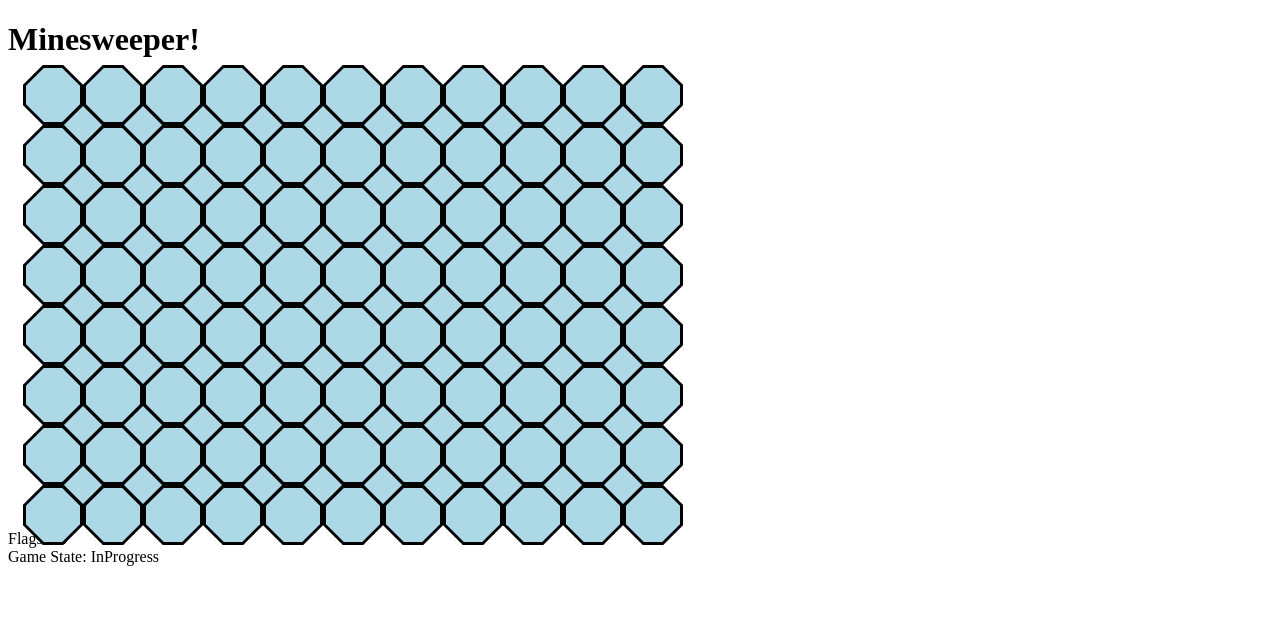
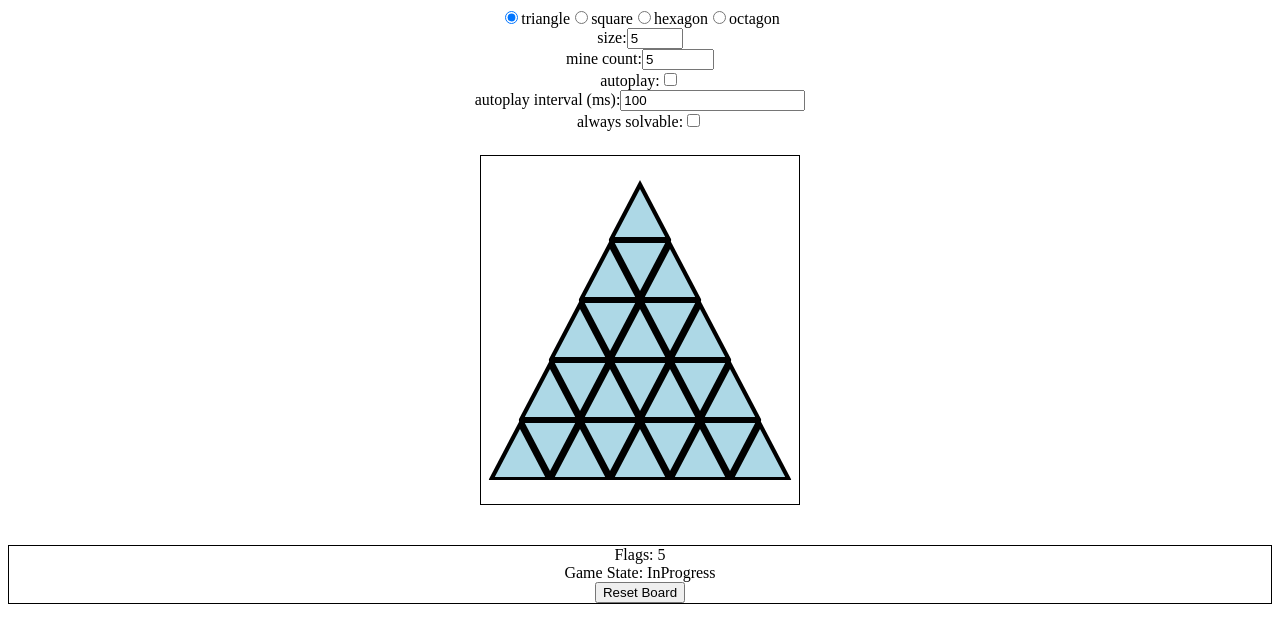
Before and after one commit to hudson-pace/minesweeper, a React app: page / in a window 1280 px wide. Built offline with nearby package versions, Linux system fonts and the light colour scheme.

Commit message:
Do some refactoring, get into working order, and add inputs for settings to page.

```diff
--- /dev/null
+++ b/src/Grid.js
@@ -0,0 +1,166 @@
+import { useEffect, useState } from "react";
+import autoplay from './autoplay';
+import { countFlagsAroundIndex, getIndexListAroundTile, generateEmptyGrid, GameState, calculateGameState, getRandomTile, initializeGrid, getRows } from "./gridUtils";
+import Tile from './Tile';
+
+
+
+
+
+const showTile = (index, grid) => {
+  const tile = {...grid.data[index]};
+  tile.exposed = true;
+  grid.data[index] = tile;
+  if (tile.value === 0) {
+    getIndexListAroundTile(index, grid, 2).forEach((i) => {
+      if (!grid.data[i].exposed && !grid.data[i].flagged) {
+        showTile(i, grid);
+      }
+    });
+  }
+}
+
+const showNeighbors = (index, grid) => {
+  let change = false;
+  getIndexListAroundTile(index, grid, 2).forEach((i) => {
+    if (!grid.data[i].exposed && !grid.data[i].flagged) {
+      change = true;
+      showTile(i, grid);
+    }
+  });
+  return change;
+}
+
+
+
+
+
+const clickOnTile = (e, index, newGrid) => {
+  let change = false;
+  if (!newGrid.initialized) {
+    initializeGrid(newGrid, index, newGrid.guaranteedSolvable);
+    change = true;
+  }
+  if (!newGrid.data[index].exposed && !newGrid.data[index].flagged) {
+    change = true;
+    showTile(index, newGrid);
+  } else if (e.buttons === 2 && newGrid.data[index].exposed && newGrid.data[index].value === countFlagsAroundIndex(index, newGrid)) {
+    change = showNeighbors(index, newGrid) || change;
+  }
+  return change;
+}
+
+const completeTurn = (clickTargets, flagTargets, e, grid, setGrid, flagCount) => {
+  const newGrid = { ...grid }
+  let change = false;
+  clickTargets.forEach((target) => {
+    change = clickOnTile(e, target, newGrid) || change;
+  });
+  flagTargets.forEach((target) => {
+    change = rightClickOnTile(target, newGrid, flagCount) || change;
+  });
+
+  if (change) {
+    setGrid(newGrid);
+  }
+}
+
+const handleClickOnTile = (e, index, grid, setGrid, gameState, flagCount) => {
+  if (gameState === GameState.InProgress) {
+    completeTurn([index], [], e, grid, setGrid, flagCount);
+  }
+}
+
+const rightClickOnTile = (index, grid, flagCount) => {
+  if ((flagCount > 0 || grid.data[index].flagged) && !grid.data[index].exposed) {
+    const tile = {...grid.data[index]};
+    tile.flagged = !tile.flagged;
+    grid.data[index] = tile;
+    return true;
+  }
+  return false;
+}
+const handleRightClickOnTile = (e, index, grid, setGrid, flagCount, gameState) => {
+  e.preventDefault();
+  if (gameState === GameState.InProgress) {
+    completeTurn([], [index], e, grid, setGrid, flagCount);
+  }
+}
+
+const handleRefreshClick = (setGrid, width, height, mineCount, guaranteedSolvable, shape) => {
+  setGrid(generateEmptyGrid(width, height, mineCount, guaranteedSolvable, shape));
+}
+export default function Grid(props) {
+  const { width, height, mineCount, shouldAutoplay, interval, guaranteedSolvable, shape } = props;
+  const [grid, setGrid] = useState(() => {
+    return generateEmptyGrid(width, height, mineCount, guaranteedSolvable, shape);
+  });
+
+  let flagCount = mineCount;
+  grid.data.forEach((tile) => {
+    if (!tile.exposed && tile.flagged) {
+      flagCount--;
+    }
+  });
+
+  const gameState = calculateGameState(grid);
+
+  useEffect(() => {
+    let autoplayInterval;
+    if (shouldAutoplay) {
+      autoplayInterval = setTimeout(() => {
+
+        if (gameState === GameState.InProgress) {
+          if (!grid.initialized) {
+            completeTurn([getRandomTile(grid)], [], { buttons: 0 }, grid, setGrid, flagCount);
+          } else {
+            const { clickTargets, flagTargets } = autoplay(grid);
+            if (clickTargets.size > 0 || flagTargets.size > 0) {
+              completeTurn(clickTargets, flagTargets, { buttons: 0 }, grid, setGrid, flagCount);
+            }
+          }
+        } else {
+          setGrid(generateEmptyGrid(width, height, mineCount, guaranteedSolvable, shape));
+        }
+      }, interval);
+    }
+    return () => {
+      if (autoplayInterval) {
+        clearInterval(autoplayInterval);
+      }
+    }
+  }, [gameState, grid, flagCount, width, height, mineCount, shouldAutoplay, guaranteedSolvable, shape]);
+
+  useEffect(() => {
+    setGrid(generateEmptyGrid(width, height, mineCount, guaranteedSolvable, shape));
+  }, [width, height, mineCount, guaranteedSolvable, shape]);
+
+  const squares = grid.data.map((tile) => {
+    return <Tile
+      value={tile.value}
+      exposed={tile.exposed}
+      flagged={tile.flagged}
+      index={tile.index}
+      key={tile.index}
+      onClick={(e, index) => handleClickOnTile(e, index, grid, setGrid, gameState, flagCount)}
+      onContextMenu={(e, index) => handleRightClickOnTile(e, index, grid, setGrid, flagCount, gameState)}
+      shape={shape}
+    />
+  });
+  const rows = getRows(grid, squares);
+  return (
+    <div>
+      <div className="game-container">
+        <div className={`overlay ${gameState === GameState.InProgress ? 'hidden' : ''}`}>
+            <div className='refresh-button' onClick={() => handleRefreshClick(setGrid, width, height, mineCount, guaranteedSolvable, shape)}>refresh</div>
+        </div>
+        {rows}
+      </div>
+      <div className="info-panel">
+        Flags: {flagCount} <br />
+        Game State: {gameState} <br />
+        <button onClick={() => handleRefreshClick(setGrid, width, height, mineCount, guaranteedSolvable, shape)}>Reset Board</button>
+      </div>
+    </div>
+  )
+}
--- a/src/Minesweeper.js
+++ b/src/Minesweeper.js
@@ -1,164 +1,57 @@
-import { useEffect, useState } from "react";
-import autoplay from './autoplay';
-import { countFlagsAroundIndex, getIndexListAroundTile, generateEmptyGrid, GameState, calculateGameState, getRandomTile, initializeGrid, getRows } from "./gridUtils";
-import Tile from './Tile';
+import { useState } from "react";
+import Grid from './Grid';
 
+const shapes = ['triangle', 'square', 'hexagon', 'octagon'];
+export default function Minesweeper(props) {
+  const [shape, setShape] = useState('triangle');
+  const [size, setSize] = useState(5);
+  const [mineCount, setMineCount] = useState(5);
+  const [shouldAutoplay, setShouldAutoplay] = useState(false);
+  const [interval, setInterval] = useState(100);
+  const [guaranteedSolvable, setGuaranteedSolvable] = useState(false);
 
-
-
-
-const showTile = (index, grid) => {
-  const tile = {...grid.data[index]};
-  tile.exposed = true;
-  grid.data[index] = tile;
-  if (tile.value === 0) {
-    getIndexListAroundTile(index, grid, 2).forEach((i) => {
-      if (!grid.data[i].exposed && !grid.data[i].flagged) {
-        showTile(i, grid);
-      }
-    });
-  }
-}
-
-const showNeighbors = (index, grid) => {
-  let change = false;
-  getIndexListAroundTile(index, grid, 2).forEach((i) => {
-    if (!grid.data[i].exposed && !grid.data[i].flagged) {
-      change = true;
-      showTile(i, grid);
-    }
-  });
-  return change;
-}
-
-
-
-
-
-const clickOnTile = (e, index, newGrid) => {
-  let change = false;
-  if (!newGrid.initialized) {
-    initializeGrid(newGrid, index, newGrid.guaranteedSolvable);
-    change = true;
-  }
-  if (!newGrid.data[index].exposed && !newGrid.data[index].flagged) {
-    change = true;
-    showTile(index, newGrid);
-  } else if (e.buttons === 2 && newGrid.data[index].exposed && newGrid.data[index].value === countFlagsAroundIndex(index, newGrid)) {
-    change = showNeighbors(index, newGrid) || change;
-  }
-  return change;
-}
-
-const completeTurn = (clickTargets, flagTargets, e, grid, setGrid, flagCount) => {
-  const newGrid = { ...grid }
-  let change = false;
-  clickTargets.forEach((target) => {
-    change = clickOnTile(e, target, newGrid) || change;
-  });
-  flagTargets.forEach((target) => {
-    change = rightClickOnTile(target, newGrid, flagCount) || change;
-  });
-
-  if (change) {
-    setGrid(newGrid);
-  }
-}
-
-const handleClickOnTile = (e, index, grid, setGrid, gameState, flagCount) => {
-  if (gameState === GameState.InProgress) {
-    completeTurn([index], [], e, grid, setGrid, flagCount);
-  }
-}
-
-const rightClickOnTile = (index, grid, flagCount) => {
-  if ((flagCount > 0 || grid.data[index].flagged) && !grid.data[index].exposed) {
-    const tile = {...grid.data[index]};
-    tile.flagged = !tile.flagged;
-    grid.data[index] = tile;
-    return true;
-  }
-  return false;
-}
-const handleRightClickOnTile = (e, index, grid, setGrid, flagCount, gameState) => {
-  e.preventDefault();
-  if (gameState === GameState.InProgress) {
-    completeTurn([], [index], e, grid, setGrid, flagCount);
-  }
-}
-
-const handleRefreshClick = (setGrid, width, height, mineCount, guaranteedSolvable, shape) => {
-  setGrid(generateEmptyGrid(width, height, mineCount, guaranteedSolvable, shape));
-}
-export default function Minesweeper(props) {
-  const { width, height, mineCount, shouldAutoplay, interval, guaranteedSolvable, shape } = props;
-  const [grid, setGrid] = useState(() => {
-    return generateEmptyGrid(width, height, mineCount, guaranteedSolvable, shape);
-  });
-
-  let flagCount = mineCount;
-  grid.data.forEach((tile) => {
-    if (!tile.exposed && tile.flagged) {
-      flagCount--;
-    }
-  });
-
-  const gameState = calculateGameState(grid);
-
-  useEffect(() => {
-    let autoplayInterval;
-    if (shouldAutoplay) {
-      autoplayInterval = setTimeout(() => {
-
-        if (gameState === GameState.InProgress) {
-          if (!grid.initialized) {
-            completeTurn([getRandomTile(grid)], [], { buttons: 0 }, grid, setGrid, flagCount);
-          } else {
-            const { clickTargets, flagTargets } = autoplay(grid);
-            if (clickTargets.size > 0 || flagTargets.size > 0) {
-              completeTurn(clickTargets, flagTargets, { buttons: 0 }, grid, setGrid, flagCount);
-            }
-          }
-        } else {
-          setGrid(generateEmptyGrid(width, height, mineCount, guaranteedSolvable, shape));
+  return (
+    <>
+      <div className="control-panel">
+        {
+          shapes.map((shape) => {
+            return (
+              <label key={shape}>
+                <input type="radio" id={`shape-${shape}`} name="shape" value={shape} defaultChecked={shape === 'triangle'} onChange={e => setShape(e.target.value)}></input>{shape}
+              </label>
+            );
+          })
         }
-      }, interval);
-    }
-    return () => {
-      if (autoplayInterval) {
-        clearInterval(autoplayInterval);
-      }
-    }
-  }, [gameState, grid, flagCount, width, height, mineCount, shouldAutoplay, guaranteedSolvable, shape]);
-
-  const squares = grid.data.map((tile) => {
-    return <Tile
-      value={tile.value}
-      exposed={tile.exposed}
-      flagged={tile.flagged}
-      index={tile.index}
-      key={tile.index}
-      onClick={(e, index) => handleClickOnTile(e, index, grid, setGrid, gameState, flagCount)}
-      onContextMenu={(e, index) => handleRightClickOnTile(e, index, grid, setGrid, flagCount, gameState)}
-      shape={shape}
-    />
-  });
-  const rows = getRows(grid, squares);
-  return (
-    <div>
-      <h1>Minesweeper!</h1>
-      <div className="game-container">
-        <div className={`overlay ${gameState === GameState.InProgress ? 'hidden' : ''}`}>
-            <div className='refresh-button' onClick={() => handleRefreshClick(setGrid, width, height, mineCount, guaranteedSolvable, shape)}>refresh</div>
-        </div>
-        {rows}
+        <br />
+        <label>
+          size:<input type="number" id="size" name="size" value={size} min={5} max={20} onChange={e => setSize(parseInt(e.target.value))}></input>
+        </label>
+        <br />
+        <label>
+          mine count:<input type="number" id="mineCount" name="mineCount" value={mineCount} min={1} max={size * size / 2} onChange={e => setMineCount(parseInt(e.target.value))}></input>
+        </label>
+        <br />
+        <label>
+          autoplay:<input type="checkbox" name="shouldAutoplay" value={shouldAutoplay} onChange={e => setShouldAutoplay(e.target.value)}></input>
+        </label>
+        <br />
+        <label>
+          autoplay interval (ms):<input type="number" name="interval" value={interval} min={10} onChange={e => setInterval(parseInt(e.target.value))}></input>
+        </label>
+        <br />
+        <label>
+          always solvable:<input type="checkbox" name="guaranteedSolvable" value={guaranteedSolvable} onChange={e => setGuaranteedSolvable(e.target.value)}></input>
+        </label>
       </div>
-      <div>
-        Flags: {flagCount}
-      </div>
-      <div>
-        Game State: {gameState}
-      </div>
-    </div>
+      <Grid
+        width={shape === 'octagon' ? size * 2 + 1 : size}
+        height={shape === 'octagon' ? size * 2 + 1 : size}
+        mineCount={mineCount}
+        shouldAutoplay={shouldAutoplay}
+        interval={interval}
+        guaranteedSolvable={guaranteedSolvable}
+        shape={shape}
+      />
+    </>
   )
 }
--- a/src/gridUtils.js
+++ b/src/gridUtils.js
@@ -11,7 +11,7 @@ const getShapeUtils = (shape) => {
       return triangleGridUtils;
     case 'hexagon':
       return hexagonGridUtils;
-    case 'octagon-and-square':
+    case 'octagon':
       return octagonAndSquareGridUtils;
     case 'square':
     default:
--- a/src/index.css
+++ b/src/index.css
@@ -1,3 +1,6 @@
+body {
+  text-align: center;
+}
 .tile-container {
   display: inline-block;
   background-color: black;
@@ -65,29 +68,29 @@
   transform: scaleY(0.42);
 }
 
-.tile-container.octagon-and-square {
+.tile-container.octagon {
   height: 30px;
   width: 30px;
   margin-left: 30px;
   transform: rotate(45deg);
 }
 
-.row:nth-child(even) .tile-container.octagon-and-square {
+.row:nth-child(even) .tile-container.octagon {
   transform: scale(2);
   clip-path: polygon(33% 0%, 67% 0%, 100% 33%, 100% 67%, 67% 100%, 33% 100%, 0% 67%, 0% 33%);
 }
-.row:nth-child(even) .tile-container.octagon-and-square .tile {
+.row:nth-child(even) .tile-container.octagon .tile {
   clip-path: polygon(33% 0%, 67% 0%, 100% 33%, 100% 67%, 67% 100%, 33% 100%, 0% 67%, 0% 33%);
 }
 
-.row:nth-child(odd) .tile-container.octagon-and-square .tile div {
+.row:nth-child(odd) .tile-container.octagon .tile div {
   transform: rotate(-45deg);
 }
-.row:nth-child(even) .tile-container.octagon-and-square .tile div {
+.row:nth-child(even) .tile-container.octagon .tile div {
   transform: scale(0.5);
 }
 
-.tile-container.octagon-and-square .tile {
+.tile-container.octagon .tile {
   height: 100%;
   width: 100%;
   line-height: 30px;
@@ -133,8 +136,14 @@
 .game-container {
   position: relative;
   display: inline-block;
+  margin-top: 3vh;
+  border: 1px solid black;
+  padding: 3vh;
 }
-
+.info-panel {
+  margin-top: 5vh;
+  border: 1px solid black;
+}
 
 
 .hidden {
@@ -148,6 +157,7 @@
   bottom: 0;
   left: 0;
   right: 0;
+  z-index: 10;
 }
 .refresh-button {
   display: inline-block;
--- a/src/index.js
+++ b/src/index.js
@@ -6,14 +6,6 @@ import Minesweeper from './Minesweeper';
 const root = ReactDOM.createRoot(document.getElementById('root'));
 root.render(
   <React.StrictMode>
-    <Minesweeper
-      width={21}
-      height={15}
-      mineCount={25}
-      shouldAutoplay={false}
-      interval={100}
-      guaranteedSolvable={true}
-      shape={'octagon-and-square'}
-    />
+    <Minesweeper />
   </React.StrictMode>
 );
```
